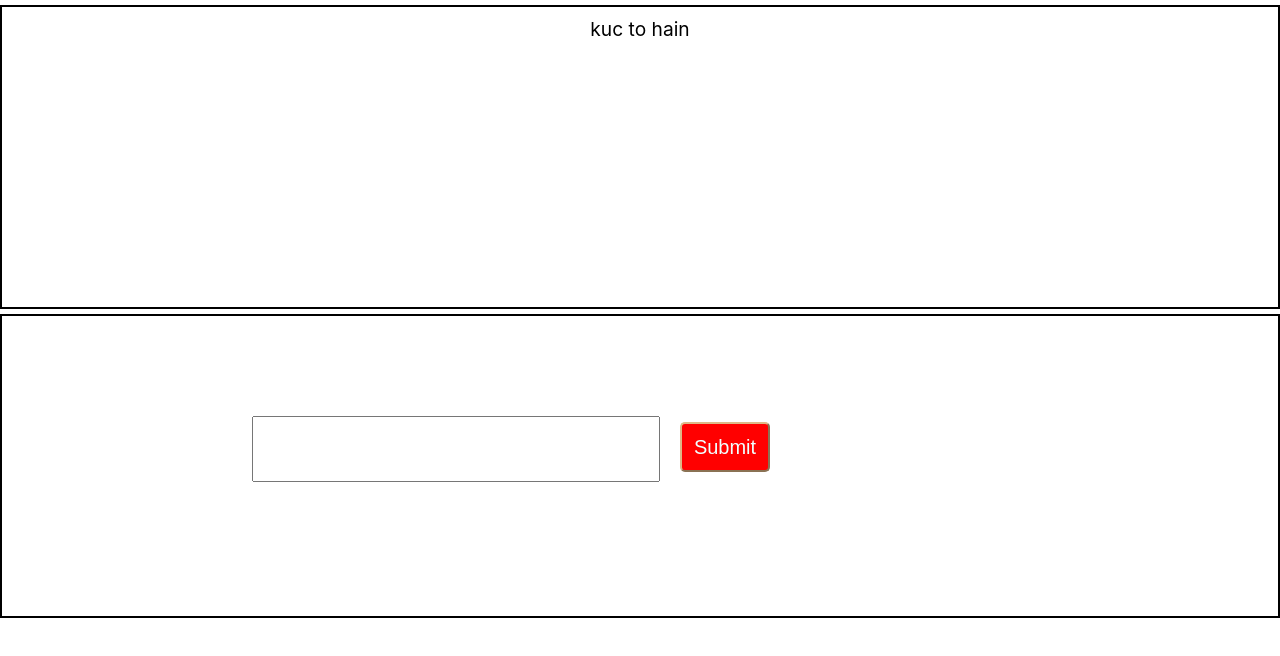
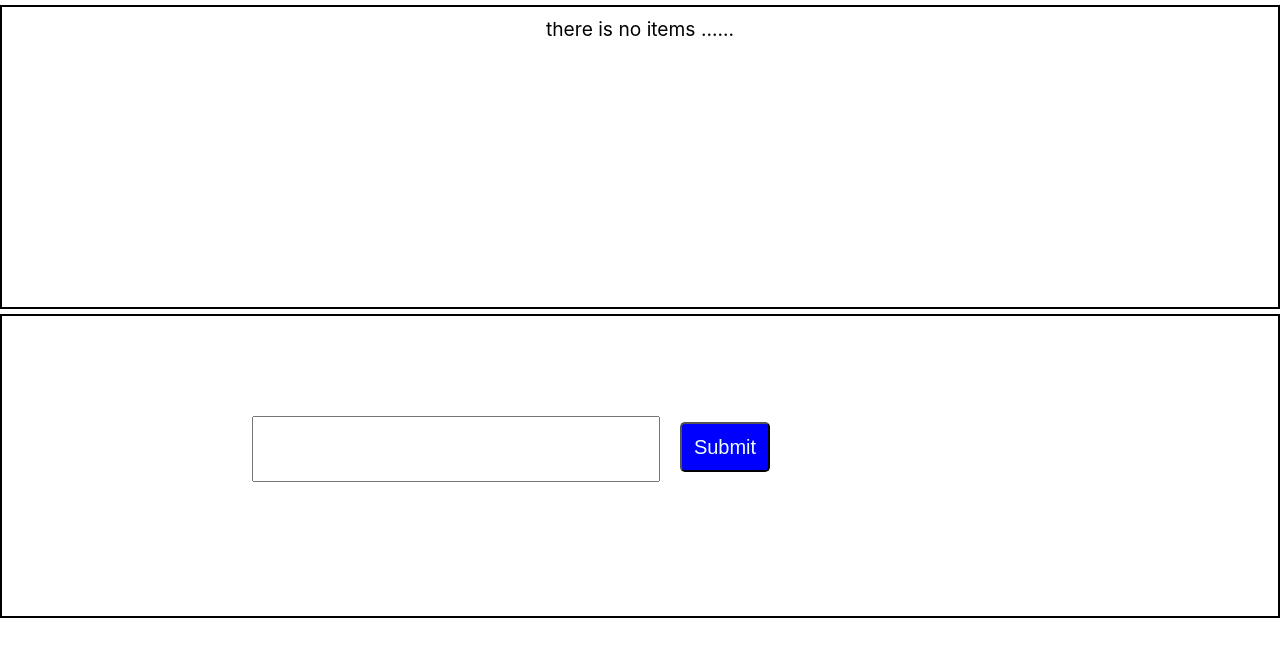
Before and after one commit to Tusharjagi/React-Training, a React (Create React App) app in the folder fn-comp-app/: page / in a window 1280 px wide. Shown: the top 656 px of the page. Built offline with nearby package versions, Linux system fonts and the light colour scheme.

Commit message:
complete prev

```diff
--- a/fn-comp-app/src/App.js
+++ b/fn-comp-app/src/App.js
@@ -22,7 +22,7 @@ function App() {
 
   return (
     <>
-      <Redered />
+      <Redered renderText={showText} item={textArray}/>
       <SubmitData clickHandle={onClickHandler} changeHandle={handleOnChange} Text={inputText}/>
     </>
   );
--- a/fn-comp-app/src/components/renderedData.js
+++ b/fn-comp-app/src/components/renderedData.js
@@ -1,9 +1,15 @@
-function Redered(){
-    return (
-        <div className="main">
-          <div className="show-data">kuc to hain </div>
-        </div>
-    )
+function Redered(props) {
+  const items = props.item;
+  // console.log(items);
+  let str = items.map((item, i) => {
+    return <div key={i}>{item}</div>;
+  });
+  const noStr = props.renderText;
+  return (
+    <div className="main">
+      <div className="show-data">{items.length ? str : noStr}</div>
+    </div>
+  );
 }
 
 export default Redered;
--- a/fn-comp-app/src/index.css
+++ b/fn-comp-app/src/index.css
@@ -21,6 +21,14 @@ code {
   margin-top: 10px;
   font-size: larger;
 }
+.delete-button{
+  background-color: red;
+  color: azure;
+  font-size: 20px;
+  margin: 5px;
+  border-radius: 5px;
+  border-color: burlywood;
+}
 .input-data{
   margin: 100px 0px 0px 250px;
   width: 400px;
@@ -29,10 +37,9 @@ code {
 .submit-button{
   height: 50px;;
   width: 90px;
-  background-color: red;
+  background-color: blue;
   color: azure;
   font-size: 20px;
   margin: 20px;
   border-radius: 5px;
-  border-color: burlywood;
 }
```
